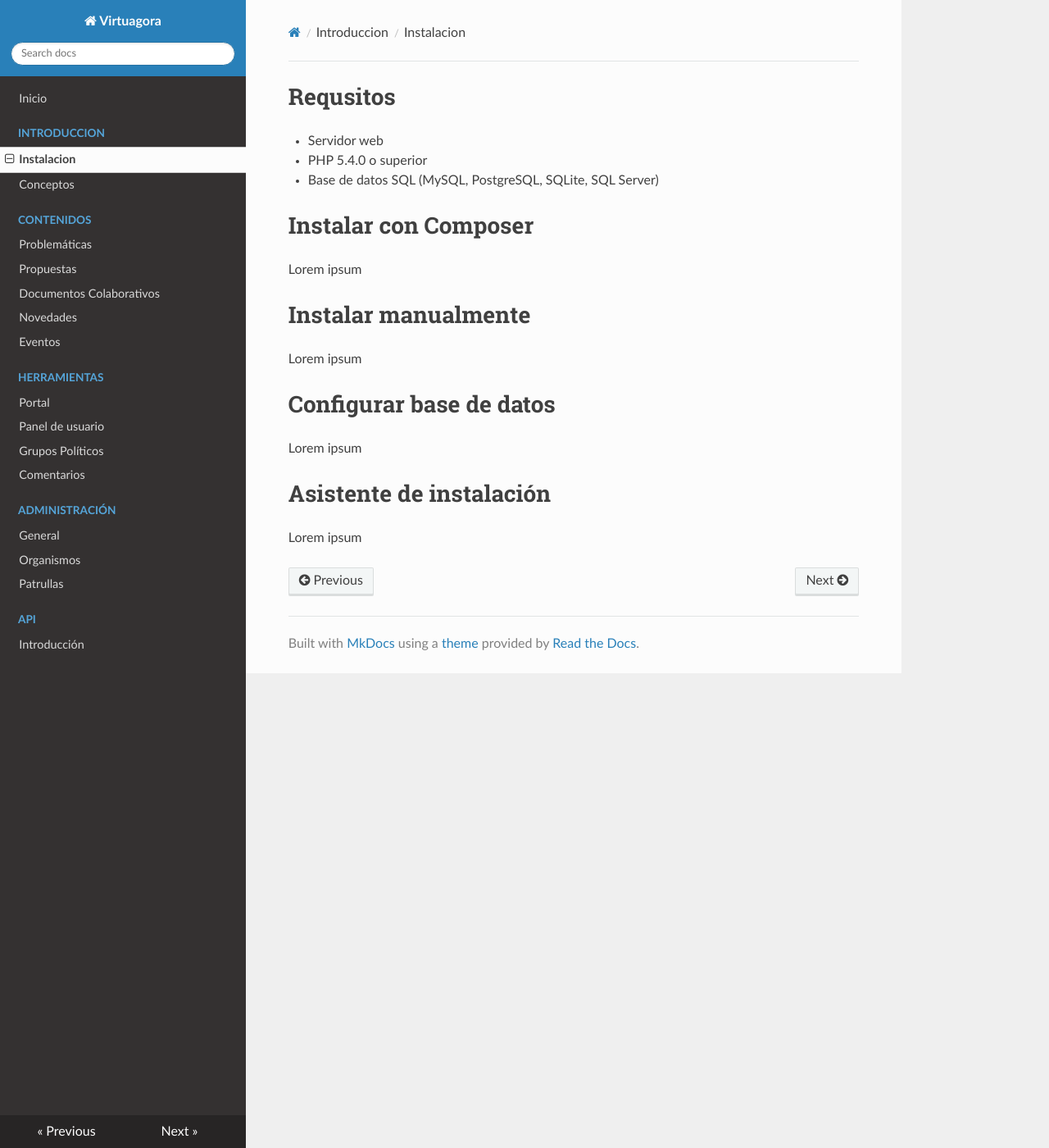
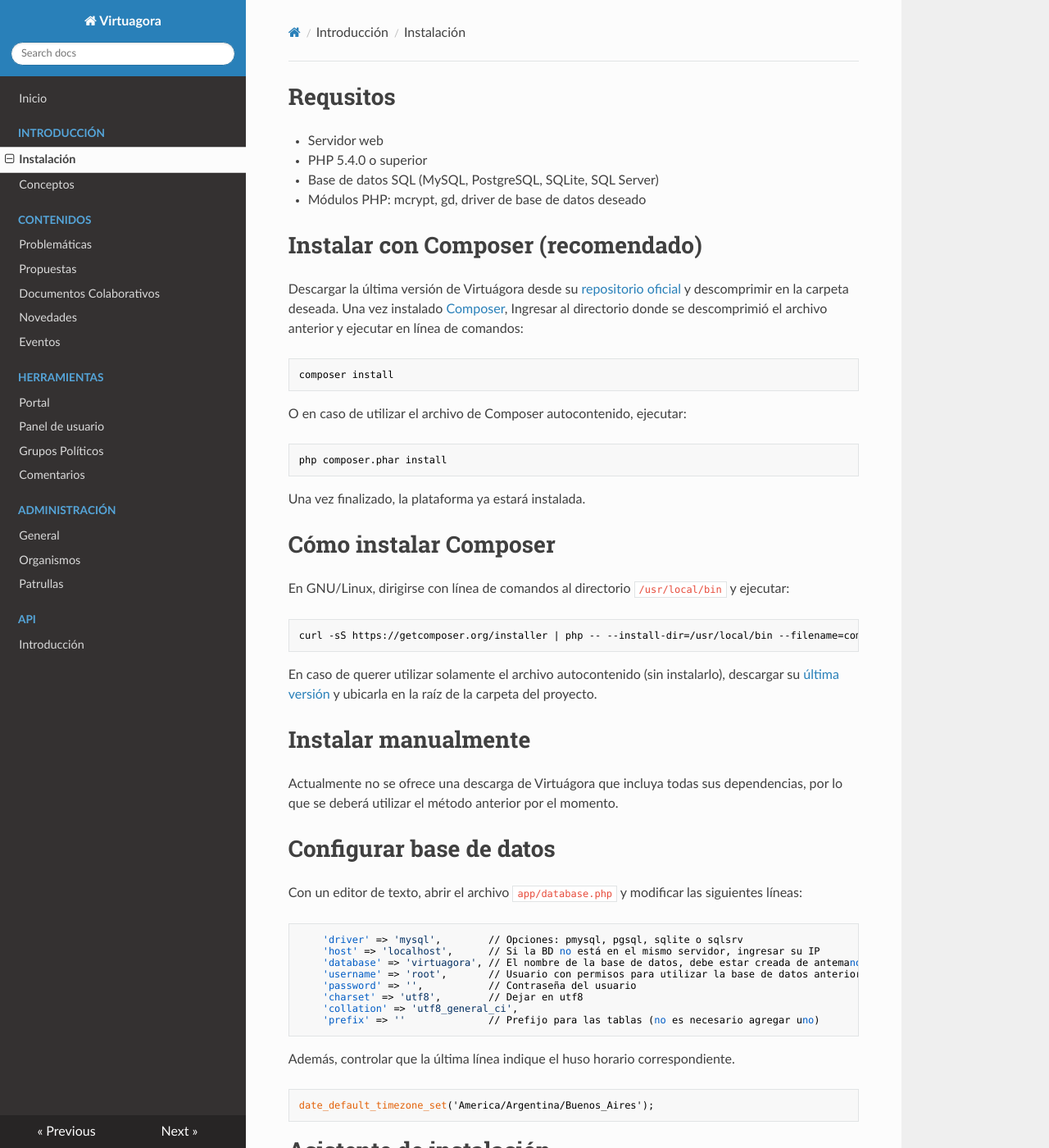
Before and after one commit to virtuagora/virtuagora-docs, an MkDocs documentation site: the page built from docs/intro/instalacion.md, in a window 1280 px wide and 1400 px high. Shown: the whole window at 82% size. Built offline with MkDocs 1.6.1, drawn with Linux system fonts in a browser that asks for light colours; nearby versions of some CDN libraries; old or Windows-style settings are respelled for this version of MkDocs; some of the changed text lies outside the part shown.

Commit message:
Redactada la instalación.

````diff
--- a/docs/intro/instalacion.md
+++ b/docs/intro/instalacion.md
@@ -3,19 +3,57 @@
 * Servidor web
 * PHP 5.4.0 o superior
 * Base de datos SQL (MySQL, PostgreSQL, SQLite, SQL Server)
+* Módulos PHP: mcrypt, gd, driver de base de datos deseado
 
-# Instalar con Composer
+# Instalar con Composer (recomendado)
 
-Lorem ipsum
+Descargar la última versión de Virtuágora desde su
+[repositorio oficial](https://github.com/virtuagora/virtuagora/archive/master.zip) y descomprimir en la carpeta
+deseada. Una vez instalado [Composer](https://getcomposer.org/), Ingresar al directorio donde se descomprimió el
+archivo anterior y ejecutar en línea de comandos:
+```
+composer install
+```
+O en caso de utilizar el archivo de Composer autocontenido, ejecutar:
+```
+php composer.phar install
+```
+Una vez finalizado, la plataforma ya estará instalada.
+
+# Cómo instalar Composer
+
+En GNU/Linux, dirigirse con línea de comandos al directorio `/usr/local/bin` y ejecutar:
+```
+curl -sS https://getcomposer.org/installer | php -- --install-dir=/usr/local/bin --filename=composer
+```
+En caso de querer utilizar solamente el archivo autocontenido (sin instalarlo), descargar su
+[última versión](https://getcomposer.org/composer.phar) y ubicarla en la raíz de la carpeta del proyecto.
 
 # Instalar manualmente
 
-Lorem ipsum
+Actualmente no se ofrece una descarga de Virtuágora que incluya todas sus dependencias, por lo que se deberá
+utilizar el método anterior por el momento.
 
 # Configurar base de datos
 
-Lorem ipsum
+Con un editor de texto, abrir el archivo `app/database.php` y modificar las siguientes líneas:
+```
+    'driver' => 'mysql',        // Opciones: pmysql, pgsql, sqlite o sqlsrv
+    'host' => 'localhost',      // Si la BD no está en el mismo servidor, ingresar su IP
+    'database' => 'virtuagora', // El nombre de la base de datos, debe estar creada de antemano y estar vacía
+    'username' => 'root',       // Usuario con permisos para utilizar la base de datos anterior
+    'password' => '',           // Contraseña del usuario
+    'charset' => 'utf8',        // Dejar en utf8
+    'collation' => 'utf8_general_ci',
+    'prefix' => ''              // Prefijo para las tablas (no es necesario agregar uno)
+```
+Además, controlar que la última línea indique el huso horario correspondiente.
+```
+date_default_timezone_set('America/Argentina/Buenos_Aires');
+```
 
 # Asistente de instalación
 
-Lorem ipsum
+Una vez instalados los archivos y configurada la base de datos, ingresar por el navegador a
+`virtuagora/public/install.php` y seguir el asistente para crear un usuario administrador. Luego de finalizar
+exitosamente este paso, **eliminar este archivo**.
--- a/mkdocs.yml
+++ b/mkdocs.yml
@@ -1,8 +1,8 @@
 site_name: Virtuagora
 pages:
 - Inicio: 'index.md'
-- Introduccion:
-    - 'Instalacion': 'intro/instalacion.md'
+- Introducción:
+    - 'Instalación': 'intro/instalacion.md'
     - 'Conceptos': 'intro/conceptos.md'
 - Contenidos:
     - 'Problemáticas': 'contenidos/problematicas.md'
````
Also changed, not shown: docs/index.md (+1 -1 lines), 1 other file.
